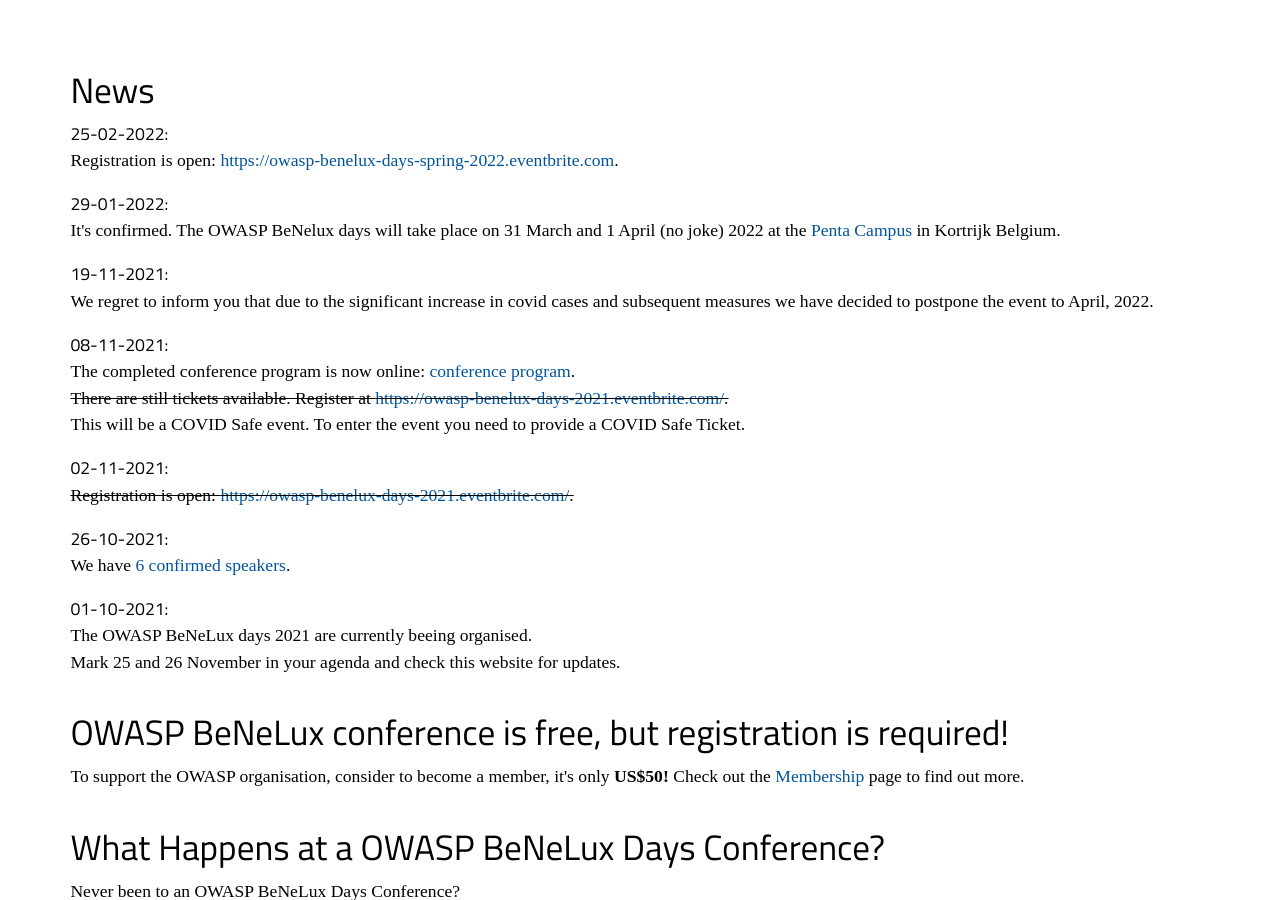
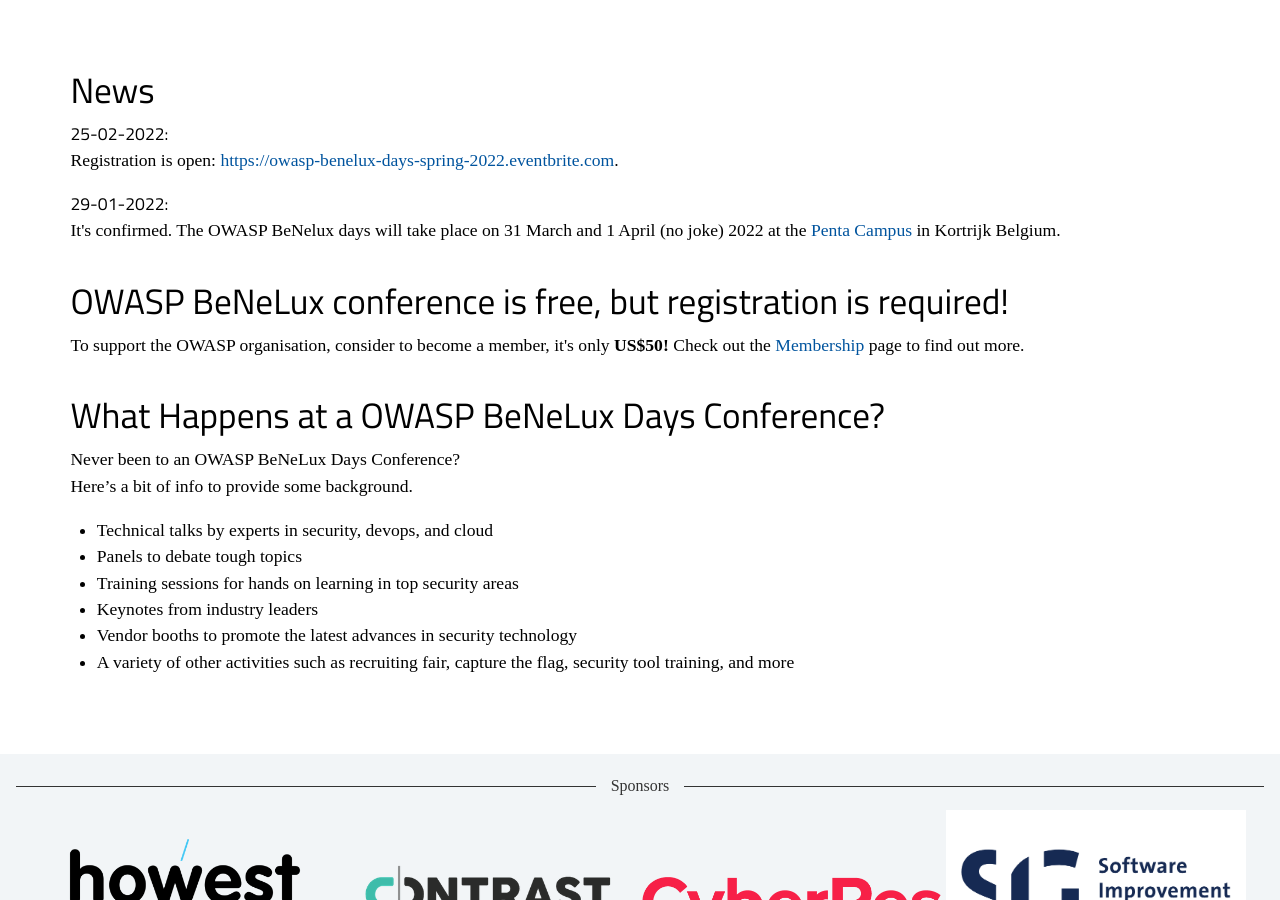
Before and after one commit to dm-17/Owasp-BeNeLux-Days-2021, a Jekyll site: the page built from index.html, in a window 1280 px wide and 900 px high, scrolled down 318 px. Built offline with Jekyll 4.4.1, drawn with Linux system fonts in a browser that asks for light colours; some web fonts are replaced.

Commit message:
Old new removed

```diff
--- a/_data/news.yml
+++ b/_data/news.yml
@@ -2,18 +2,3 @@
   text : Registration is open&#58; <a href="https://owasp-benelux-days-spring-2022.eventbrite.com">https://owasp-benelux-days-spring-2022.eventbrite.com</a>.
 - date : 29-01-2022
   text : It's confirmed. The OWASP BeNelux days will take place on 31 March and 1 April (no joke) 2022 at the <a href="location">Penta Campus</a> in Kortrijk Belgium.
-- date : 19-11-2021
-  text : We regret to inform you that due to the significant increase in covid cases and subsequent measures we have decided to postpone the event to April, 2022.
-- date : 08-11-2021
-  text : >-
-         The completed conference program is now online&#58; <a href="program/conference">conference program</a>.<br />
-         <strike>There are still tickets available. Register at <a href="https://owasp-benelux-days-2021.eventbrite.com/">https://owasp-benelux-days-2021.eventbrite.com/</a>.</strike><br />
-         This will be a COVID Safe event. To enter the event you need to provide a COVID Safe Ticket.
-- date : 02-11-2021
-  text : <strike>Registration is open&#58; <a href="https://owasp-benelux-days-2021.eventbrite.com/">https://owasp-benelux-days-2021.eventbrite.com/</a>.</strike>
-- date : 26-10-2021
-  text : We have <a href="program/conference">6 confirmed speakers</a>.
-- date : 01-10-2021
-  text : >-
-         The OWASP BeNeLux days 2021 are currently beeing organised. <br>
-         Mark 25 and 26 November in your agenda and check this website for updates.
```
